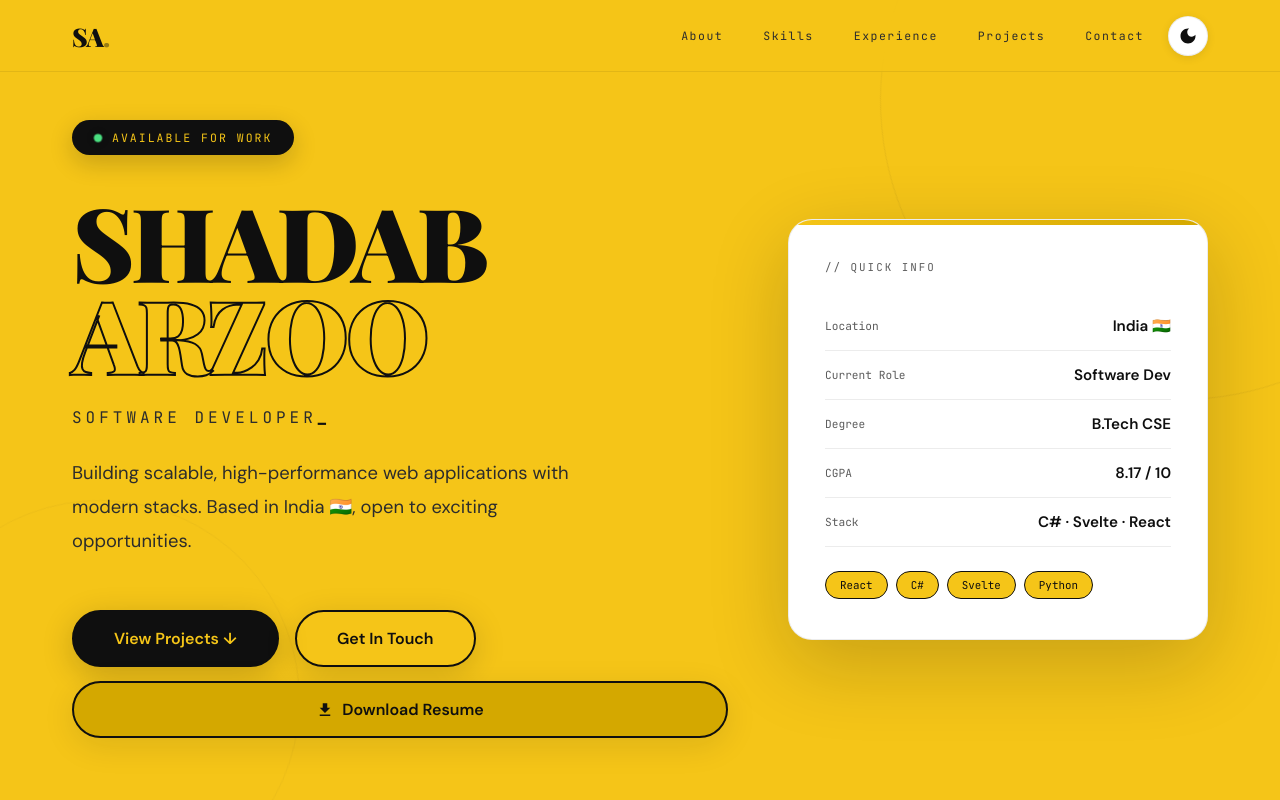
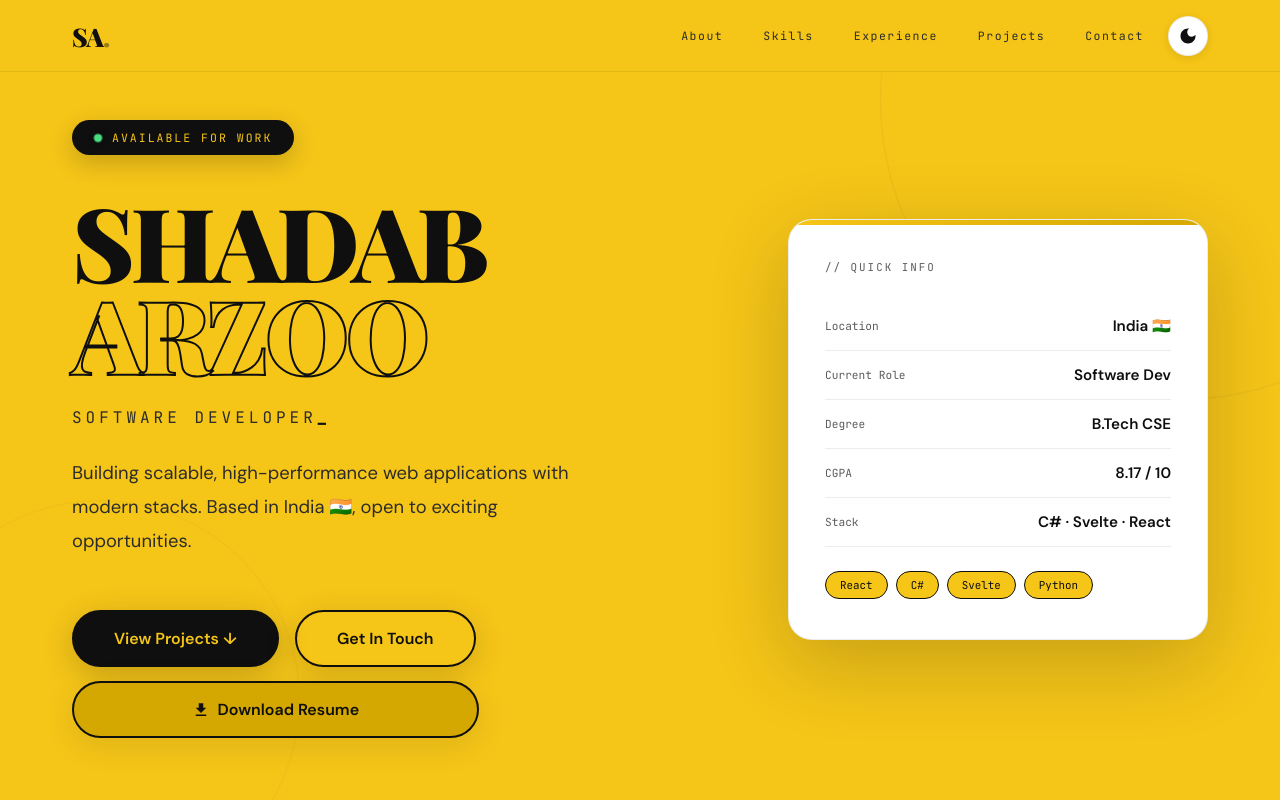
Before and after one commit to shadabarzoo/Portfolio, a React (Vite) app: page / in a window 1280 px wide. Shown: the top 800 px of the page. Built offline with nearby package versions, Linux system fonts and the light colour scheme.

Commit message:
Update portfolio

```diff
--- a/src/App.css
+++ b/src/App.css
@@ -264,7 +264,7 @@ input::placeholder, textarea::placeholder { color: #aaa; }
   transition: transform 0.2s, box-shadow 0.2s, background 0.2s, color 0.2s;
 }
 .btn--resume:hover { transform: translateY(-4px); box-shadow: 0 20px 48px var(--shadow-lg); background: var(--black); color: var(--yellow); }
-.btn--resume-full { width: 100%; justify-content: center; }
+.btn--resume-full { width: 62%; justify-content: center; }
 
 /* ── HERO CARD ────────────────────────────────────────── */
 .hero__card-wrap { opacity: 0; animation: fadeUp 0.8s 0.9s forwards; }
```
